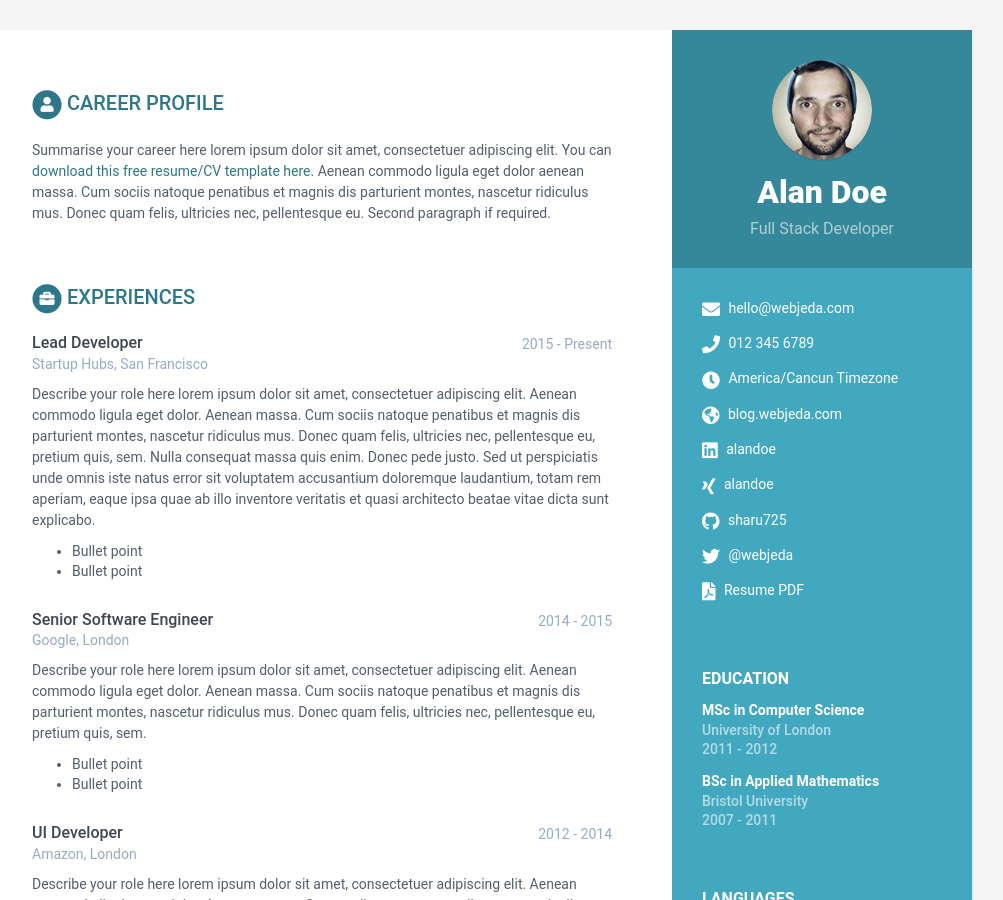
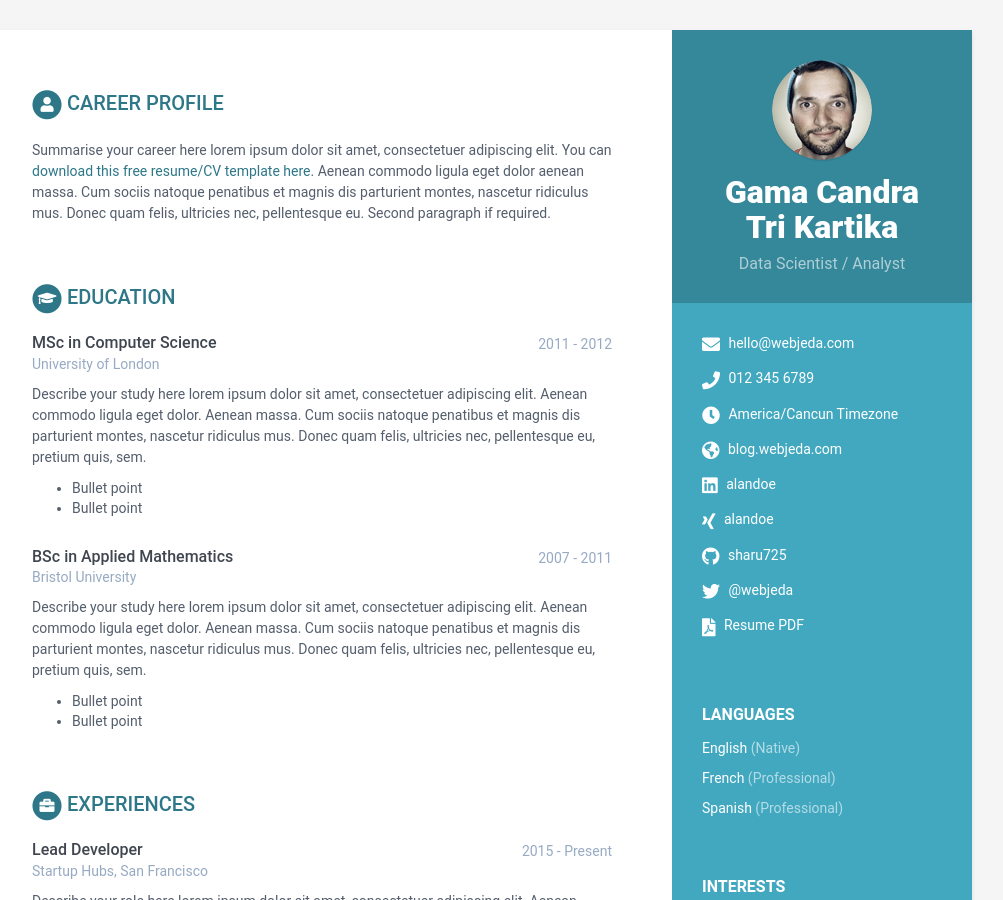
Before and after one commit to Saltfarmer/resume, a Jekyll site: the page built from index.html, in a window 1280 px wide and 900 px high. Shown: the whole window, without its empty margins (168-1171 px from the left). Built offline with Jekyll 4.4.1, drawn with Linux system fonts in a browser that asks for light colours; some of the changed text lies outside the part shown.

Commit message:
name fix and CV refference

```diff
--- a/_data/data.yml
+++ b/_data/data.yml
@@ -4,11 +4,11 @@
 
 sidebar:
     about: True # set to False or comment line if you want to remove the "how to use?" in the sidebar
-    education: True # set to False if you want education in main section instead of in sidebar
+    education: False # set to False if you want education in main section instead of in sidebar
 
     # Profile information
-    name: Alan Doe
-    tagline: Full Stack Developer
+    name: Gama Candra Tri Kartika
+    tagline: Data Scientist / Analyst
     avatar: profile.png  #place a 100x100 picture inside /assets/images/ folder and provide the name of the file below
 
     # Sidebar links
@@ -197,6 +197,3 @@ skills:
 
       - name: Sketch & Photoshop
         level: 60%
-
-footer: >
-    Designed with <i class="fas fa-heart"></i> by <a href="http://themes.3rdwavemedia.com" target="_blank" rel="nofollow">Xiaoying Riley</a>
```
Also changed, not shown: 1 other file.
